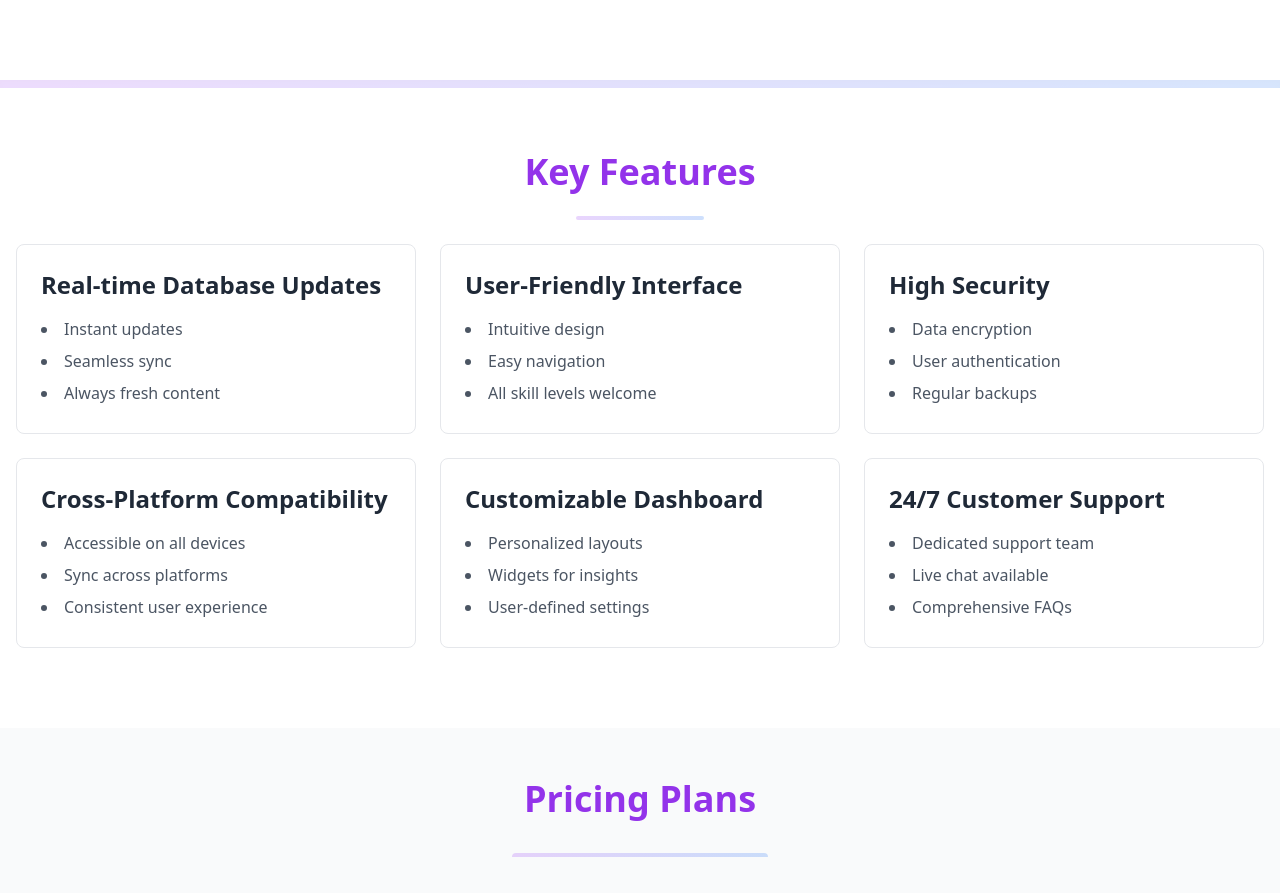
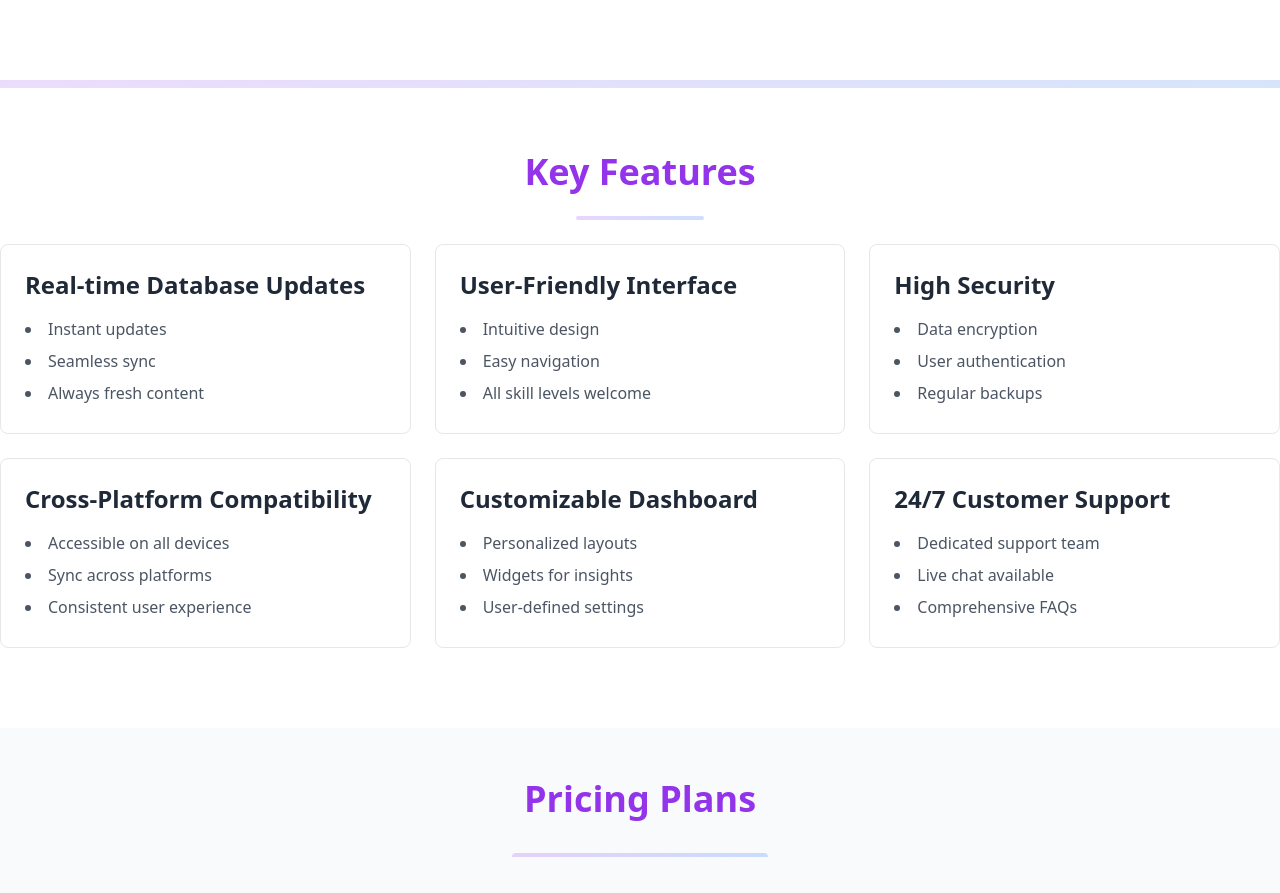
Before and after one commit to hereitskamal/dashboard_frontend, a React (Create React App) app: page / in a window 1280 px wide. Shown: the part 720-1613 px from the top of the page. Built offline with nearby package versions, Linux system fonts and the light colour scheme.

Commit message:
new update of loading

```diff
--- a/src/components/landingPage/FeaturesSection.js
+++ b/src/components/landingPage/FeaturesSection.js
@@ -55,7 +55,7 @@ const FeaturesSection = () => {
 
   return (
     <section className="bg-white py-8">
-      <div className="container mx-auto px-4 pt-4 pb-12">
+      <div className="container mx-auto pt-4 pb-12">
         <h2 className="text-4xl font-bold text-center text-purple-600 mb-6">Key Features</h2>
         <div className="w-full mb-6">
           <div className="h-1 mx-auto bg-gradient-to-r from-purple-500 to-blue-500 w-32 opacity-25 rounded"></div>
--- a/src/components/landingPage/HeroSection.js
+++ b/src/components/landingPage/HeroSection.js
@@ -7,7 +7,7 @@ const HeroSection = () => {
   return (
     <div className="relative px-12 flex h-[100vh] w-full">
       {/* Top corner text */}
-      <div className="absolute top-4 left-4 rounded-l-full rounded-r-full text-white bg-gradient-to-r from-blue-500 to-purple-400 flex p-2 pr-8">
+      <div className="absolute top-4 left:4 md:left-16 rounded-l-full rounded-r-full text-white bg-gradient-to-r from-blue-500 to-purple-400 flex p-2 pr-8">
       <i className="pi pi-slack text-2xl text-white">&nbsp;</i> <h2 className="text-2xl font-bold text-white">Ultimate Dashboard</h2>
       </div>
 
```
